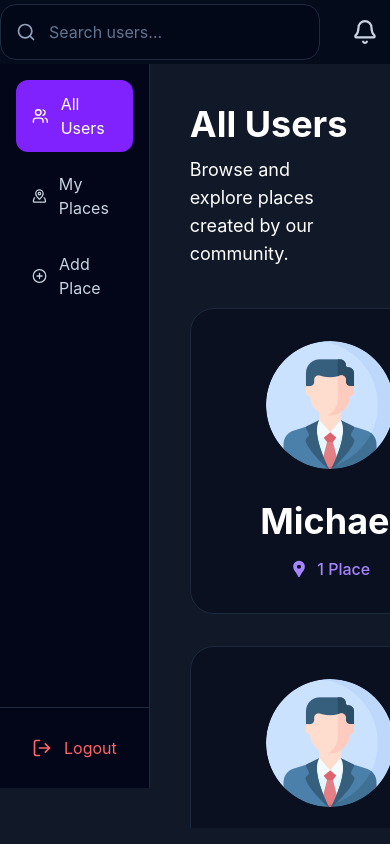
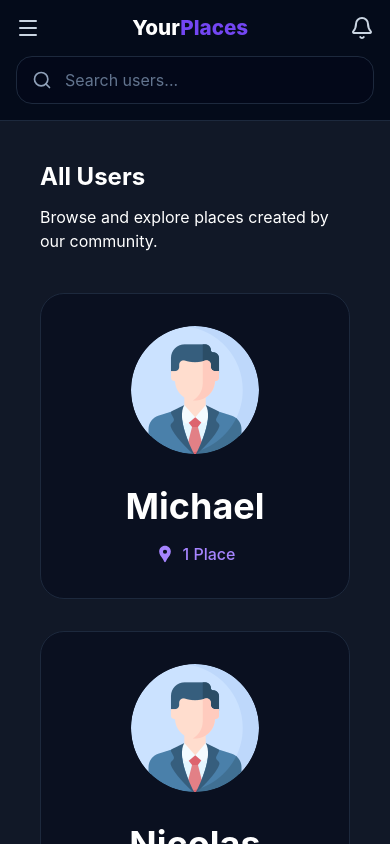
Before and after one commit to bociwess0/PlacesApp, a React (Vite) app in the folder frontend/: page / in a window 390 px wide. Built offline with nearby package versions, Linux system fonts and the light colour scheme.

Commit message:
adding responsive design adjusments

```diff
--- /dev/null
+++ b/frontend/src/components/SearchInput.tsx
@@ -0,0 +1,39 @@
+import { Search } from "lucide-react";
+
+export default function SearchInput() {
+  return (
+    <div className="relative">
+      <Search
+        size={20}
+        className="absolute left-4 top-1/2 -translate-y-1/2 text-slate-400"
+      />
+
+      <input
+        type="text"
+        placeholder="Search users..."
+        className="
+          h-12
+          w-full
+          md:w-80
+
+          rounded-2xl
+          border
+          border-slate-800
+
+          bg-slate-950/50
+
+          pl-12
+          pr-4
+
+          text-white
+          placeholder:text-slate-500
+
+          focus:border-violet-500/50
+          focus:ring-2
+          focus:ring-violet-500/20
+          outline-none
+        "
+      />
+    </div>
+  );
+}
--- a/frontend/src/components/Siderbar.tsx
+++ b/frontend/src/components/Siderbar.tsx
@@ -1,9 +1,42 @@
 import { Users, MapPinned, PlusCircle, LogOut } from "lucide-react";
+import type { Dispatch, SetStateAction } from "react";
 import { NavLink } from "react-router-dom";
 
-export default function Sidebar() {
+interface Props {
+  isSidebarOpen: boolean;
+  setIsSidebarOpen?: Dispatch<SetStateAction<boolean>>;
+}
+
+export default function Sidebar({ isSidebarOpen}: Props) {
   return (
-    <div className="flex h-[calc(100vh-120px)] flex-1/7 flex-col border-r border-slate-800 bg-slate-950">
+    <div
+      className={`
+        fixed
+        top-30
+        left-0
+        z-50
+
+        flex
+        flex-col
+
+        h-[calc(100vh-80px)]
+        w-64
+
+        border-r
+        border-slate-800
+        bg-slate-950
+
+        transition-transform
+        duration-300
+        ease-in-out
+
+        ${isSidebarOpen ? "translate-x-0" : "-translate-x-full"}
+
+        lg:static
+        lg:translate-x-0
+        lg:w-1/7
+      `}
+    >
       <nav className="flex flex-1 flex-col gap-2 p-4">
         <NavLink
           to="/"
@@ -51,7 +84,7 @@ export default function Sidebar() {
           <span>Add Place</span>
         </NavLink>
       </nav>
-       <div className="border-t border-slate-800 p-4">
+      <div className="border-t border-slate-800 p-4">
         <button className="flex w-full items-center gap-3 rounded-xl px-4 py-3 text-red-400 transition hover:bg-red-500/10">
           <LogOut size={20} />
           <span>Logout</span>
--- a/frontend/src/layout/Dashboard.tsx
+++ b/frontend/src/layout/Dashboard.tsx
@@ -1,14 +1,23 @@
+import { useState } from "react";
 import Sidebar from "../components/Siderbar";
 import Header from "./Header";
 import { Outlet } from "react-router-dom";
 
 export default function Dashboard() {
+  const [isSidebarOpen, setIsSidebarOpen] = useState(false);
+
   return (
-       <div className="h-screen overflow-hidden bg-[#111827]">
-      <Header />
+    <div className="h-screen overflow-hidden bg-[#111827]">
+      <Header
+        isSidebarOpen={isSidebarOpen}
+        setIsSidebarOpen={setIsSidebarOpen}
+      />
 
       <div className="flex h-[calc(100vh-80px)]">
-        <Sidebar />
+        <Sidebar
+          isSidebarOpen={isSidebarOpen}
+          setIsSidebarOpen={setIsSidebarOpen}
+        />
 
         <div className="flex-6/7 p-10 overflow-y-auto">
           <main>
--- a/frontend/src/layout/Header.tsx
+++ b/frontend/src/layout/Header.tsx
@@ -1,71 +1,68 @@
-import { Bell, ChevronDown, Search } from "lucide-react";
+import { Bell, ChevronDown, Menu } from "lucide-react";
 import logo from "../assets/logo.svg";
+import SearchInput from "../components/SearchInput";
+import type { Dispatch, SetStateAction } from "react";
 
-export default function Header() {
+interface Props {
+  isSidebarOpen: boolean;
+  setIsSidebarOpen: Dispatch<SetStateAction<boolean>>;
+}
+
+export default function Header({isSidebarOpen, setIsSidebarOpen}: Props) {
   return (
-    <div className="sticky top-0 left-0 bg-[#040B1A] flex justify-between items-center w-full">
-      <div>
-        <img src={logo} alt="YourPlaces Logo" />
-      </div>
-      <div className="flex items-center gap-8">
-        <div className="relative">
-          <Search
-            size={20}
-            className="absolute left-4 top-1/2 -translate-y-1/2 text-slate-400"
+    <header className="sticky top-0 z-50 border-b border-slate-800 bg-[#040B1A]">
+      <div className="px-4 py-4 md:px-8">
+        {/* Mobile Header */}
+        <div className="relative flex items-center justify-between md:hidden">
+          <button onClick={() => setIsSidebarOpen(!isSidebarOpen)} className="text-slate-300 transition hover:text-white">
+            <Menu size={24} />
+          </button>
+
+          <img
+            src={logo}
+            alt="YourPlaces Logo"
+            className="absolute left-1/2 h-14 -translate-x-1/2"
           />
 
-          <input
-            type="text"
-            placeholder="Search users..."
-            className="
-              h-14
-              w-80
-              rounded-2xl
-              border border-slate-800
-              bg-slate-950/50
-              pl-12
-              pr-4
-              text-white
-              outline-none
-              transition-all
-
-              placeholder:text-slate-500
-
-              focus:border-violet-500/50
-              focus:ring-2
-              focus:ring-violet-500/20
-            "
-          />
+          <button className="text-slate-300 transition hover:text-white">
+            <Bell size={24} />
+          </button>
         </div>
 
-        <button
-          className="
-            text-slate-300
-            transition
-            hover:text-white
-          "
-        >
+        <div className="hidden items-center justify-between md:flex">
+          <img
+            src={logo}
+            alt="YourPlaces Logo"
+            className="h-18"
+          />
+
+          <div className="flex items-center gap-8">
+            <SearchInput />
+
+            <button className="text-slate-300 transition hover:text-white">
               <Bell size={26} />
             </button>
 
-        <button
-          className="
-            flex items-center gap-3
-            rounded-2xl
-            transition
-            hover:bg-slate-900
-            px-2 py-1
-          "
-        >
+            <button className="flex items-center gap-3 rounded-2xl px-2 py-1 transition hover:bg-slate-900">
               <img
                 src="/images/profile_image_1.png"
                 alt="Profile"
-            className="h-14 w-14 rounded-full object-cover"
+                className="h-12 w-12 rounded-full object-cover"
               />
 
-          <ChevronDown size={18} className="text-slate-400" />
+              <ChevronDown
+                size={18}
+                className="text-slate-400"
+              />
             </button>
           </div>
         </div>
+
+        {/* Mobile Search */}
+        <div className="mt-4 md:hidden">
+          <SearchInput />
+        </div>
+      </div>
+    </header>
   );
 }
--- a/frontend/src/pages/Users.tsx
+++ b/frontend/src/pages/Users.tsx
@@ -5,11 +5,11 @@ export default function Users() {
   return (
     <section>
       <div className="mb-10">
-        <h1 className="text-4xl font-bold text-white mb-3">
+        <h1 className="text-2xl md:text-4xl font-bold text-white mb-3">
           All Users
         </h1>
 
-        <p className="text-lg text-white">
+        <p className=" md:text-lg text-white">
           Browse and explore places created by our community.
         </p>
       </div>
--- a/frontend/src/user/components/UserItem.tsx
+++ b/frontend/src/user/components/UserItem.tsx
@@ -11,7 +11,8 @@ export default function UserItem({ user }: Props) {
       className="
     group
     flex flex-col items-center
-    flex-[1/5] min-w-70 max-w-[320px]
+    flex-[100%]
+    md:flex-[1/5]  min-w-70 md:max-w-[320px]
     rounded-3xl
     border border-slate-800
     bg-slate-950/40
```
Also changed, not shown: frontend/src/assets/logo.svg. Lines whose indentation alone changed are shown as unchanged.
